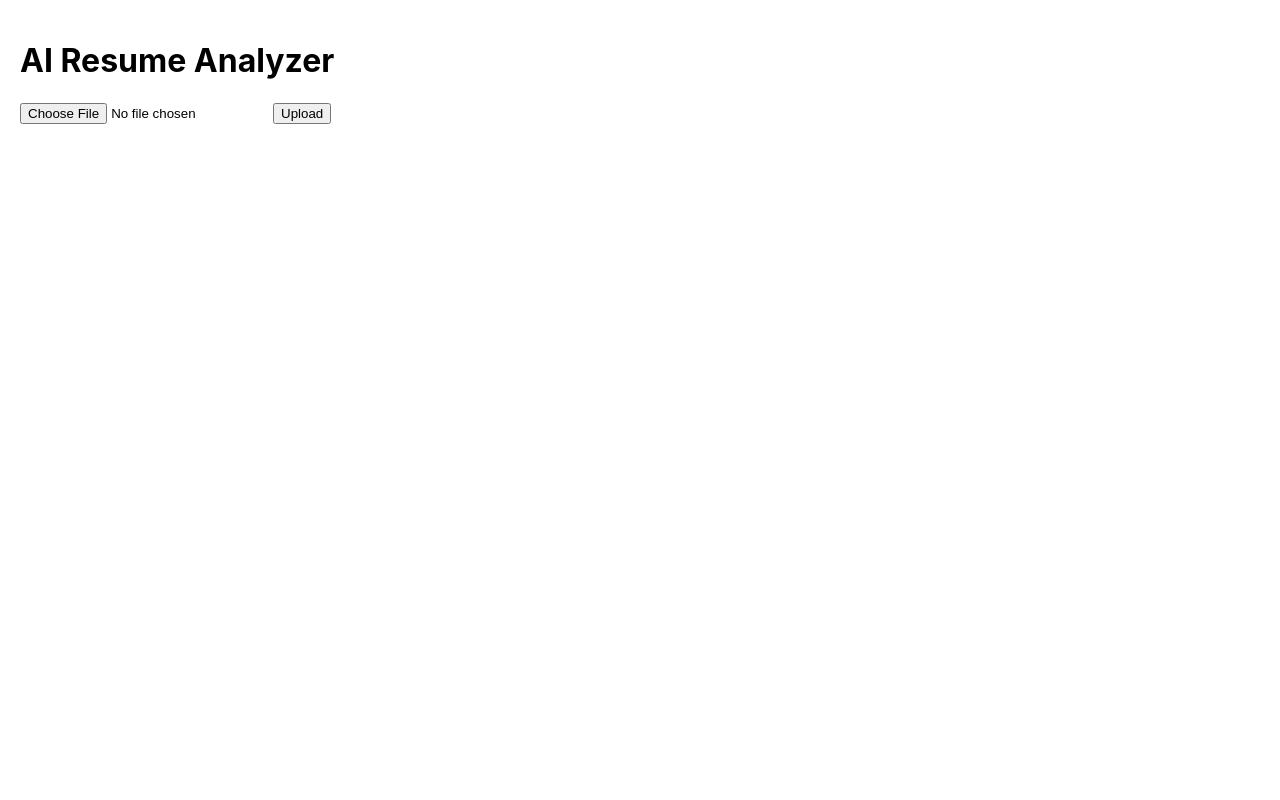
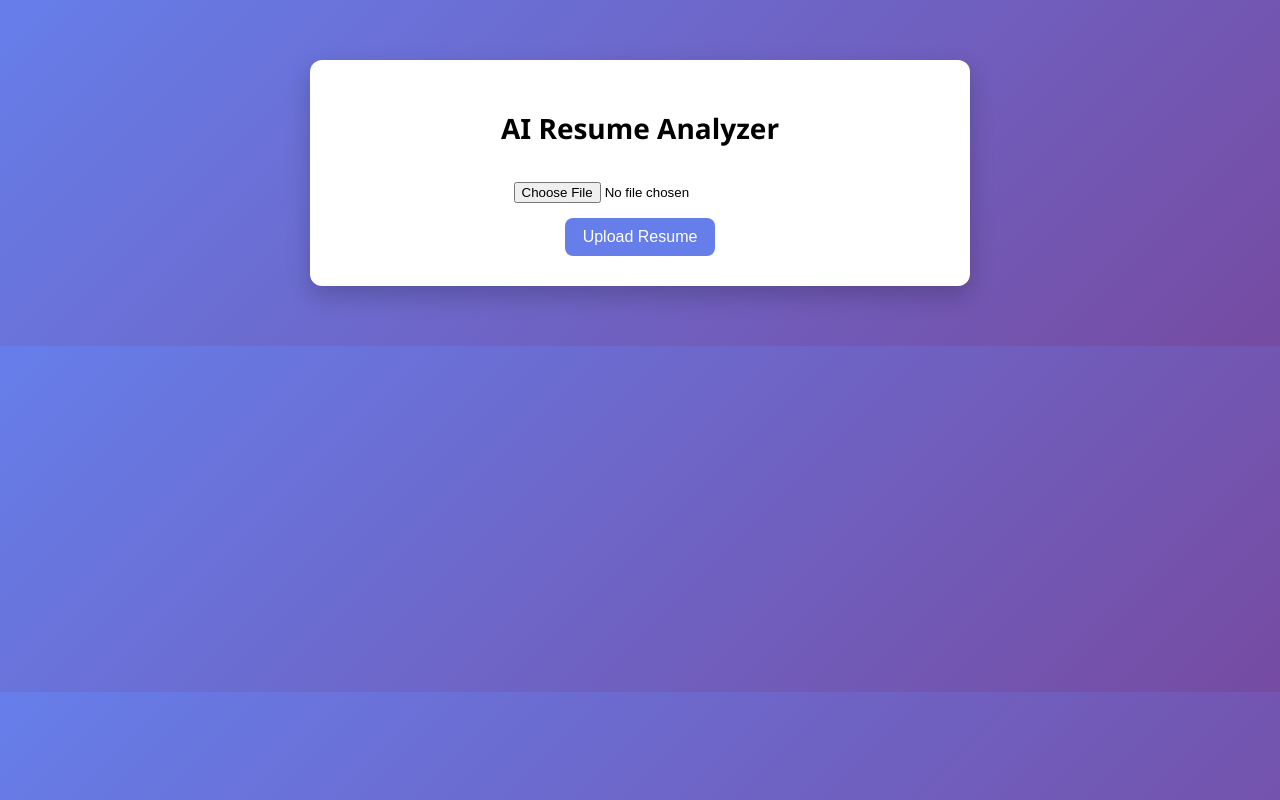
Before and after one commit to bhaveshjagtap7/ai-resume-analyzer, a React (Create React App) app in the folder frontend/: page / in a window 1280 px wide. Built offline with nearby package versions, Linux system fonts and the light colour scheme.

Commit message:
Improve layout and styling in App component
Refactor the App component layout and styling.

```diff
--- a/frontend/src/App.js
+++ b/frontend/src/App.js
@@ -1,4 +1,5 @@
 import { useState } from "react";
+import "./App.css";
 
 function App() {
   const [file, setFile] = useState(null);
@@ -18,21 +19,26 @@ function App() {
   };
 
   return (
-    <div style={{ padding: "20px" }}>
-      <h1>AI Resume Analyzer</h1>
+    <div className="container">
+      <h1 className="title">AI Resume Analyzer</h1>
 
       <input type="file" onChange={(e) => setFile(e.target.files[0])} />
-      <button onClick={handleUpload}>Upload</button>
+      <br />
+
+      <button onClick={handleUpload}>Upload Resume</button>
 
       {result && (
-        <div>
-          <h3>Score: {result.score}</h3>
-          <h4>Skills:</h4>
-          <ul>
+        <div className="result">
+          <div className="score">Score: {result.score}/100</div>
+
+          <div className="skills">
+            <h4>Skills:</h4>
             {result.skills.map((s, i) => (
-              <li key={i}>{s}</li>
+              <span key={i} className="skill-item">
+                {s}
+              </span>
             ))}
-          </ul>
+          </div>
         </div>
       )}
     </div>
```
